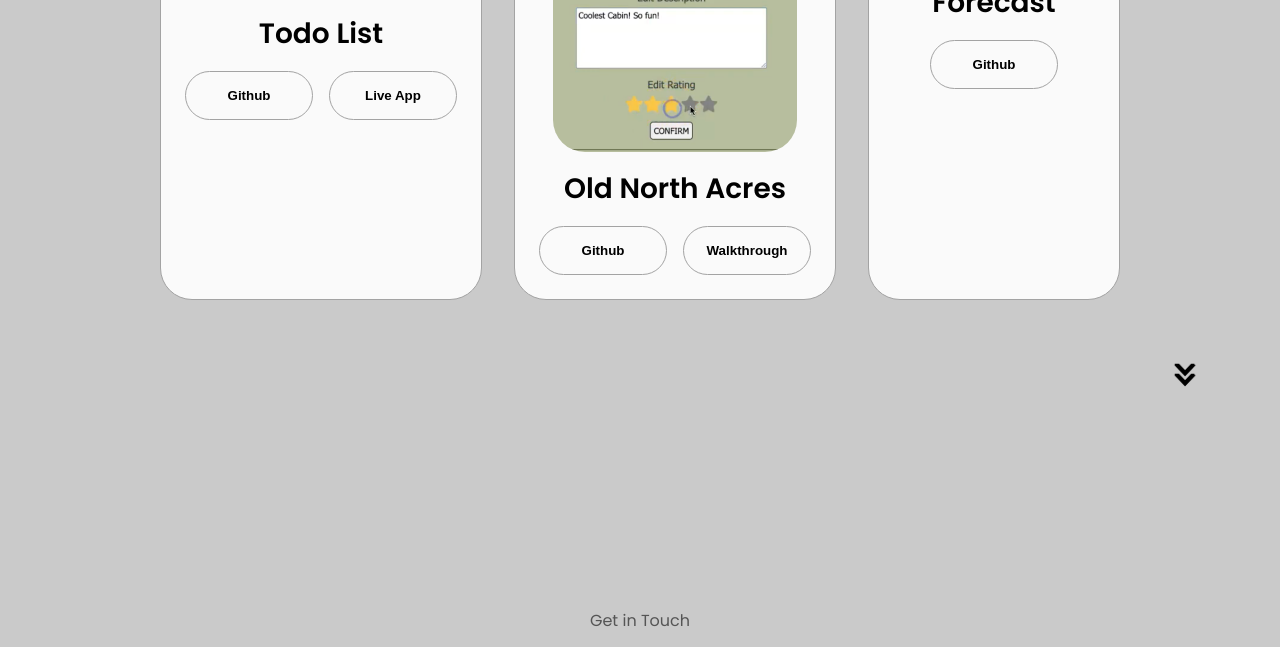
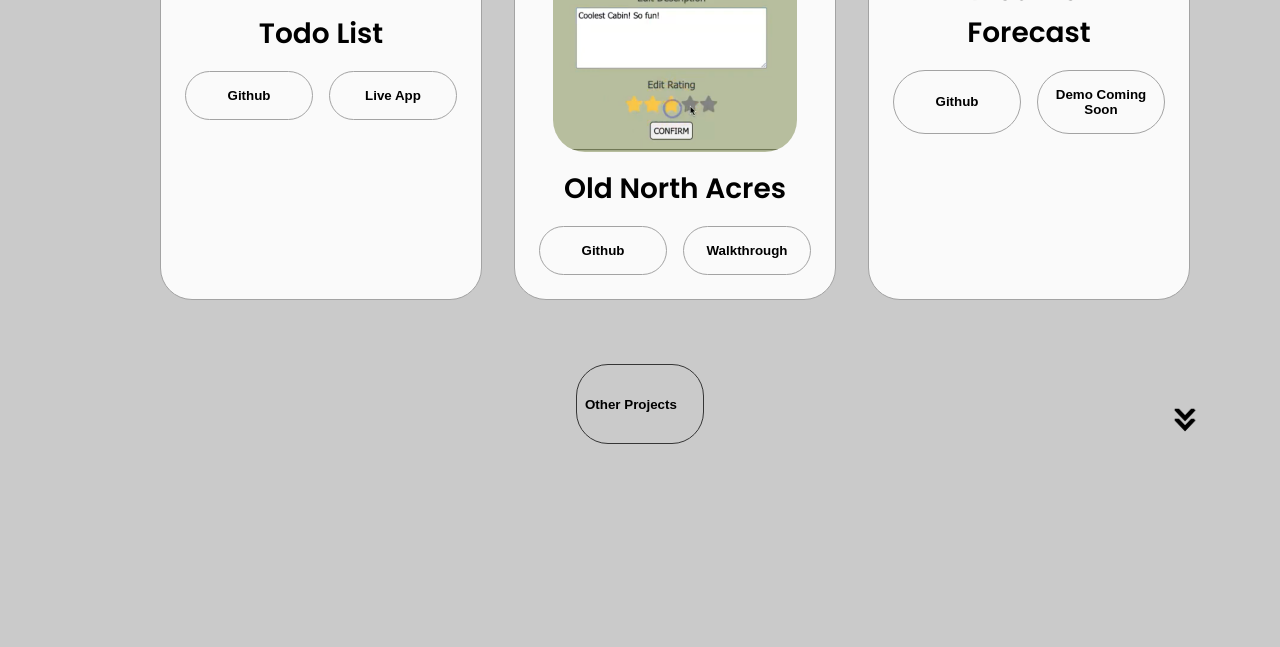
Before and after one commit to troymeeker/portfolio-2024, a plain HTML site: page index.html in a window 1280 px wide. Shown: the part 2633-3280 px from the top of the page. Drawn offline with Linux system fonts and the light colour scheme.

Commit message:
added other projects button, ready for deploy

```diff
--- a/index.html
+++ b/index.html
@@ -327,15 +327,19 @@
               >
                 Github
               </button>
-              <!-- <button
+              <button
                 class="btn btn-color-2 project-btn"
-                onclick="location.href='https://github.com/'"
+
               >
-                Live Demo
-              </button> -->
+                Demo Coming Soon
+              </button>
             </div>
+
           </div>
         </div>
+        <button class="btn btn-color-2 other-btn"
+        onclick="location.href='https://github.com/troymeeker'">Other Projects</button>
+
       </div>
       <img
         src="./assets/arrow.png"
--- a/styles.css
+++ b/styles.css
@@ -364,7 +364,14 @@ section {
     color: black;
     border-color: rgb(163, 163, 163);
   }
-
+  .other-btn{
+    display: flex;
+    justify-content: center;
+    flex-direction: column;
+    height: 10vh;
+    margin: 2rem auto;
+    padding: 0.5rem;
+  }
   /* CONTACT */
 
   #contact {
```
